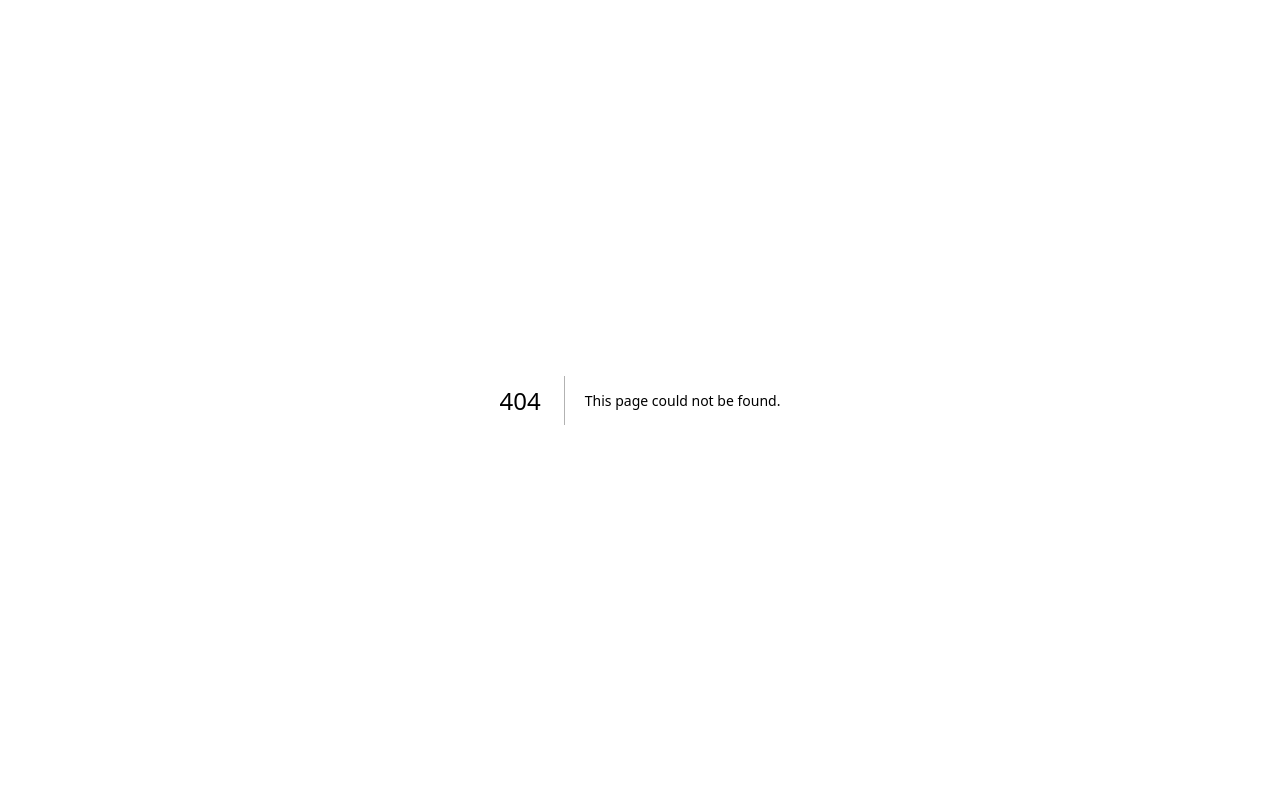
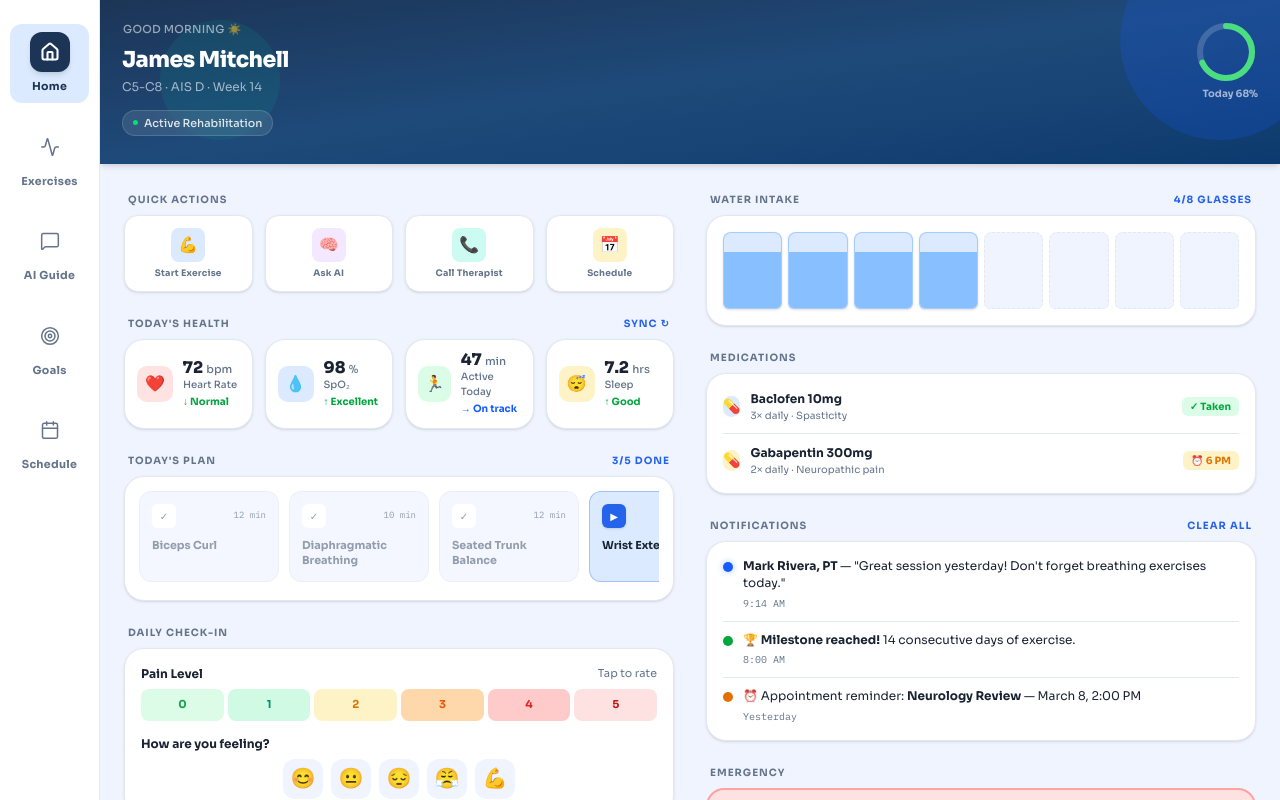
Before and after one commit to nashvin-nidu/REHAB-POLY-CRM, a Next.js app: page /user in a window 1280 px wide. Before the commit this address had no page. Built offline with nearby package versions, Linux system fonts and the light colour scheme.

Commit message:
feat: implement patient dashboard layout and navigation structure

```diff
--- a/src/app/page.tsx
+++ b/src/app/page.tsx
@@ -1,9 +1,5 @@
-import { PhoneFrame } from '@/components/patient/PhoneFrame';
+import { redirect } from 'next/navigation';
 
 export default function PatientApp() {
-  return (
-    <div className="h-screen w-full flex flex-col overflow-hidden text-adm-text antialiased font-sora bg-pat-bg">
-      <PhoneFrame />
-    </div>
-  );
+  redirect('/user');
 }
--- /dev/null
+++ b/src/app/user/chat/page.tsx
@@ -0,0 +1,6 @@
+'use client';
+import { PatientAI } from '@/components/patient/PatientAI';
+
+export default function ChatPage() {
+    return <PatientAI />;
+}
--- /dev/null
+++ b/src/app/user/exercises/page.tsx
@@ -0,0 +1,6 @@
+'use client';
+import { PatientExercises } from '@/components/patient/PatientExercises';
+
+export default function ExercisesPage() {
+    return <PatientExercises />;
+}
--- /dev/null
+++ b/src/app/user/goals/page.tsx
@@ -0,0 +1,6 @@
+'use client';
+import { PatientGoals } from '@/components/patient/PatientGoals';
+
+export default function GoalsPage() {
+    return <PatientGoals />;
+}
--- /dev/null
+++ b/src/app/user/layout.tsx
@@ -0,0 +1,16 @@
+import { PatientNav } from '@/components/patient/PatientNav';
+
+export default function UserLayout({ children }: { children: React.ReactNode }) {
+  return (
+    <div className="h-screen w-full flex flex-col overflow-hidden text-adm-text antialiased font-sora bg-pat-bg">
+        <div className="w-full h-full bg-pat-bg overflow-hidden flex flex-col-reverse md:flex-row relative font-sora">
+            <PatientNav />
+            <div className="flex-1 relative overflow-hidden bg-pat-bg flex flex-col">
+                <div className="flex-1 overflow-y-auto overflow-x-hidden flex flex-col w-full">
+                    {children}
+                </div>
+            </div>
+        </div>
+    </div>
+  );
+}
--- /dev/null
+++ b/src/app/user/page.tsx
@@ -0,0 +1,12 @@
+'use client';
+import { PatientHome } from '@/components/patient/PatientHome';
+import { useRouter } from 'next/navigation';
+
+export default function UserHomePage() {
+    const router = useRouter();
+    return <PatientHome onNavigate={(tab) => {
+        if (tab === 'home') router.push('/user');
+        else if (tab === 'ai') router.push('/user/chat');
+        else router.push(`/user/${tab}`);
+    }} />;
+}
--- /dev/null
+++ b/src/app/user/schedule/page.tsx
@@ -0,0 +1,6 @@
+'use client';
+import { PatientSchedule } from '@/components/patient/PatientSchedule';
+
+export default function SchedulePage() {
+    return <PatientSchedule />;
+}
--- a/src/components/patient/PatientNav.tsx
+++ b/src/components/patient/PatientNav.tsx
@@ -2,30 +2,28 @@
 
 import React from 'react';
 import { Home, Activity, MessageSquare, Target, Calendar } from 'lucide-react';
+import Link from 'next/link';
+import { usePathname } from 'next/navigation';
 
-interface PatientNavProps {
-    activeTab: string;
-    onTabChange: (tab: string) => void;
-}
-
-export function PatientNav({ activeTab, onTabChange }: PatientNavProps) {
+export function PatientNav() {
+    const pathname = usePathname();
     const tabs = [
-        { id: 'home', label: 'Home', icon: Home },
-        { id: 'exercises', label: 'Exercises', icon: Activity },
-        { id: 'ai', label: 'AI Guide', icon: MessageSquare },
-        { id: 'goals', label: 'Goals', icon: Target },
-        { id: 'schedule', label: 'Schedule', icon: Calendar },
+        { href: '/user', exact: true, label: 'Home', icon: Home },
+        { href: '/user/exercises', exact: false, label: 'Exercises', icon: Activity },
+        { href: '/user/chat', exact: false, label: 'AI Guide', icon: MessageSquare },
+        { href: '/user/goals', exact: false, label: 'Goals', icon: Target },
+        { href: '/user/schedule', exact: false, label: 'Schedule', icon: Calendar },
     ];
 
     return (
         <div className="flex md:flex-col bg-pat-card border-t md:border-t-0 md:border-r border-pat-border px-2.5 py-2 md:py-6 md:w-100px shrink-0 justify-around md:justify-start gap-0 md:gap-4 md:items-center">
             {tabs.map(tab => {
-                const isActive = activeTab === tab.id;
+                const isActive = tab.exact ? pathname === tab.href : pathname.startsWith(tab.href);
                 const Icon = tab.icon;
                 return (
-                    <div
-                        key={tab.id}
-                        onClick={() => onTabChange(tab.id)}
+                    <Link
+                        key={tab.href}
+                        href={tab.href}
                         className={`flex-1 md:flex-none md:w-full flex flex-col items-center justify-center gap-1.5 cursor-pointer p-2 rounded-xl transition-all ${isActive ? 'bg-pat-blue-soft' : 'hover:bg-pat-bg'}`}
                     >
                         <div className={`w-10 h-10 rounded-xl flex items-center justify-center ${isActive ? 'bg-pat-navy text-white shadow-md' : 'text-pat-muted'}`}>
@@ -34,7 +32,7 @@ export function PatientNav({ activeTab, onTabChange }: PatientNavProps) {
                         <span className={`text-10 md:text-11 font-bold tracking-wide ${isActive ? 'text-pat-navy' : 'text-pat-muted'}`}>
                             {tab.label}
                         </span>
-                    </div>
+                    </Link>
                 );
             })}
         </div>
```
